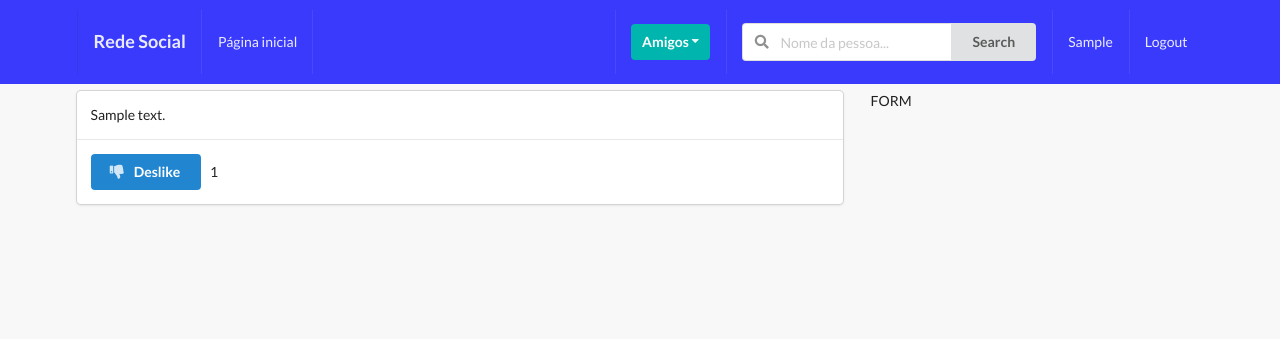
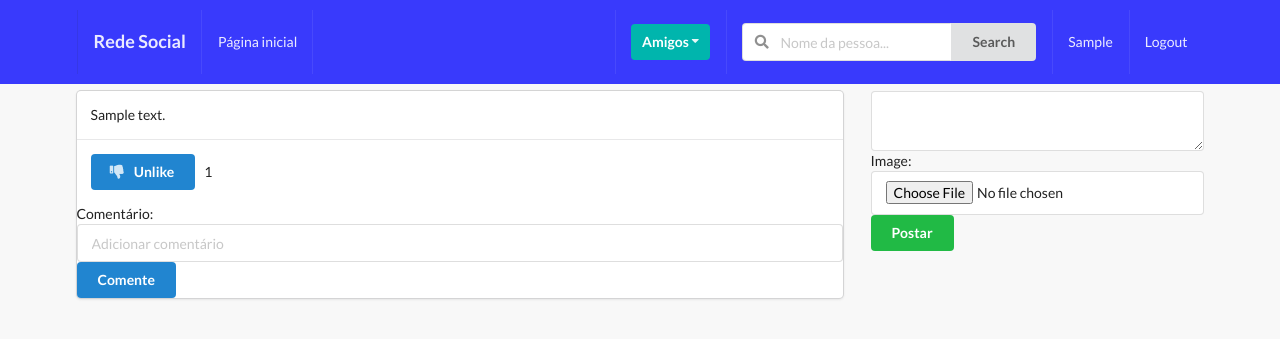
Before and after one commit to odiegofarias/social-network, a Django app: page /posts/ in a window 1280 px wide. Shown: the top 339 px of the page. Run offline with Django 4.2, Linux system fonts and the light colour scheme; a user stored in the database is signed in; tables that the repository leaves empty hold one stand-in row (values such as "Sample post"); some libraries are stand-ins or nearby versions.

Commit message:
Criado p_form para Post e c_form para Comentário

```diff
--- /dev/null
+++ b/posts/forms.py
@@ -0,0 +1,25 @@
+from django import forms
+from .models import Post, Comment
+
+
+class PostModelForm(forms.ModelForm):
+    content = forms.CharField(
+        label="",
+        widget=forms.Textarea(
+            attrs={'rows': 2}
+        ))
+    class Meta:
+        model = Post
+        fields = ('content', 'image')
+
+
+class CommentModelForm(forms.ModelForm):
+    body = forms.CharField(
+        label="Comentário",
+        widget=forms.TextInput(
+            attrs={'placeholder': 'Adicionar comentário'}
+        )
+    )
+    class Meta:
+        model = Comment
+        fields = ('body', )
--- a/posts/templates/posts/main.html
+++ b/posts/templates/posts/main.html
@@ -24,19 +24,27 @@
                                     {% if profile not in post.liked.all %}
                                         <i class="thumbs up icon"></i>&nbsp;Like
                                     {% else %}
-                                        <i class="thumbs down icon"></i>&nbsp;Deslike
+                                        <i class="thumbs down icon"></i>&nbsp;Unlike
                                     {% endif %}
 
                                 </button>
                                 &nbsp;{{ post.num_likes }}
                             </form>
                         </div>
+                        <form action="" method="POST" class="ui form">
+                            {% csrf_token %}
+                            {{ c_form }}
+                            <button type="submit" class="ui primary button">Comente</button>
+                        </form>
                     </div>
                 {% endfor %}
             </div>
             <div class="five wide column">
-                FORM
-
+                <form action="" method="POST" class="ui form" enctype="multipart/form-data">
+                    {% csrf_token %}
+                    {{ p_form }}
+                    <button type="submit" class="ui button positive">Postar</button>
+                </form>
             </div>
         </div>
     </div>
--- a/posts/views.py
+++ b/posts/views.py
@@ -1,15 +1,28 @@
 from django.shortcuts import render, redirect
 from .models import Post, Like
 from profiles.models import Profile
+from .forms import PostModelForm, CommentModelForm
 
 # Create your views here.
 def post_comment_create_and_list_view(request):
     posts = Post.objects.all()
     profile = Profile.objects.get(user=request.user)
 
+    # Post form, comment, form
+    p_form = PostModelForm(request.POST or None, request.FILES or None)
+    c_form = CommentModelForm(request.POST or None)
+
+    if p_form.is_valid():
+        instance = p_form.save(commit=False)
+        instance.author = profile
+        instance.save()
+        p_form = PostModelForm()
+
     context = {
         'posts': posts,
         'profile': profile,
+        'p_form': p_form,
+        'c_form': c_form,
     }
 
     return render(request, 'posts/main.html', context)
```
